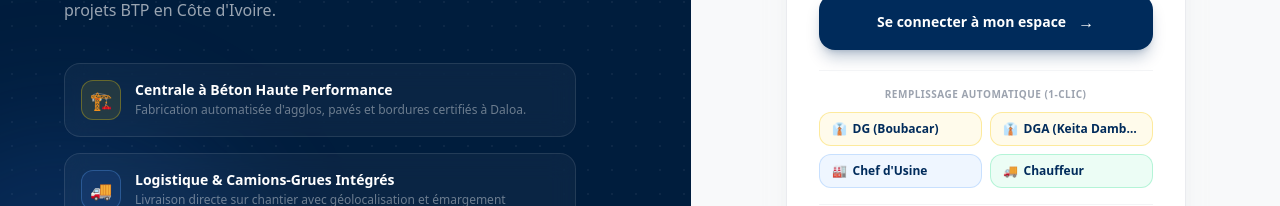
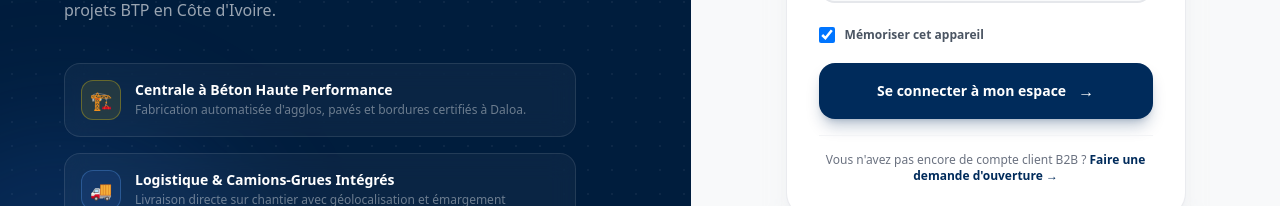
Before and after one commit to oulay2002/2CGC-beton-industrie, a Next.js app: page /connexion in a window 1280 px wide. Shown: the part 594-800 px from the top of the page. Built offline with nearby package versions, Linux system fonts and the light colour scheme; no server answers.

Commit message:
fix(connexion): suppression des boutons de remplissage automatique pour la production

```diff
--- a/src/app/connexion/page.tsx
+++ b/src/app/connexion/page.tsx
@@ -303,65 +303,6 @@ function ConnexionPageInner() {
               </button>
             </form>
 
-            {/* Remplissage Rapide 1-Clic */}
-            <div className="mt-5 pt-4 border-t border-gray-100">
-              <div className="text-[10px] uppercase tracking-wider font-extrabold text-gray-400 text-center mb-2.5">
-                Remplissage automatique (1-Clic)
-              </div>
-              <div className="grid grid-cols-2 gap-2">
-                <button
-                  type="button"
-                  onClick={() => {
-                    setEmail('directeur@2cgc-industrie.com');
-                    setPassword('directeur123');
-                    setError('');
-                  }}
-                  className="bg-amber-50 hover:bg-amber-100/80 border border-amber-200/80 text-[#002B5B] px-3 py-2 rounded-xl text-xs font-bold text-left transition-colors flex items-center gap-1.5 cursor-pointer"
-                  title="Directeur Général — KEITA BOUBACAR"
-                >
-                  <span>👔</span>
-                  <span className="truncate">DG (Boubacar)</span>
-                </button>
-                <button
-                  type="button"
-                  onClick={() => {
-                    setEmail('keita.dambou@2cgc-industrie.com');
-                    setPassword('directeur123');
-                    setError('');
-                  }}
-                  className="bg-amber-50 hover:bg-amber-100/80 border border-amber-200/80 text-[#002B5B] px-3 py-2 rounded-xl text-xs font-bold text-left transition-colors flex items-center gap-1.5 cursor-pointer"
-                  title="Directeur Adjoint — Keita Dambou"
-                >
-                  <span>👔</span>
-                  <span className="truncate">DGA (Keita Dambou)</span>
-                </button>
-                <button
-                  type="button"
-                  onClick={() => {
-                    setEmail('usine@2cgc-industrie.com');
-                    setPassword('usine123');
-                    setError('');
-                  }}
-                  className="bg-blue-50 hover:bg-blue-100/80 border border-blue-200/80 text-[#002B5B] px-3 py-2 rounded-xl text-xs font-bold text-left transition-colors flex items-center gap-1.5 cursor-pointer"
-                >
-                  <span>🏭</span>
-                  <span className="truncate">Chef d'Usine</span>
-                </button>
-                <button
-                  type="button"
-                  onClick={() => {
-                    setEmail('chauffeur@2cgc-industrie.com');
-                    setPassword('chauffeur123');
-                    setError('');
-                  }}
-                  className="bg-emerald-50 hover:bg-emerald-100/80 border border-emerald-200/80 text-[#002B5B] px-3 py-2 rounded-xl text-xs font-bold text-left transition-colors flex items-center gap-1.5 cursor-pointer"
-                >
-                  <span>🚚</span>
-                  <span className="truncate">Chauffeur</span>
-                </button>
-              </div>
-            </div>
-
             {/* Inscription B2B */}
             <div className="mt-4 pt-4 border-t border-gray-100 text-center">
               <p className="text-xs text-gray-500 font-medium">
```
